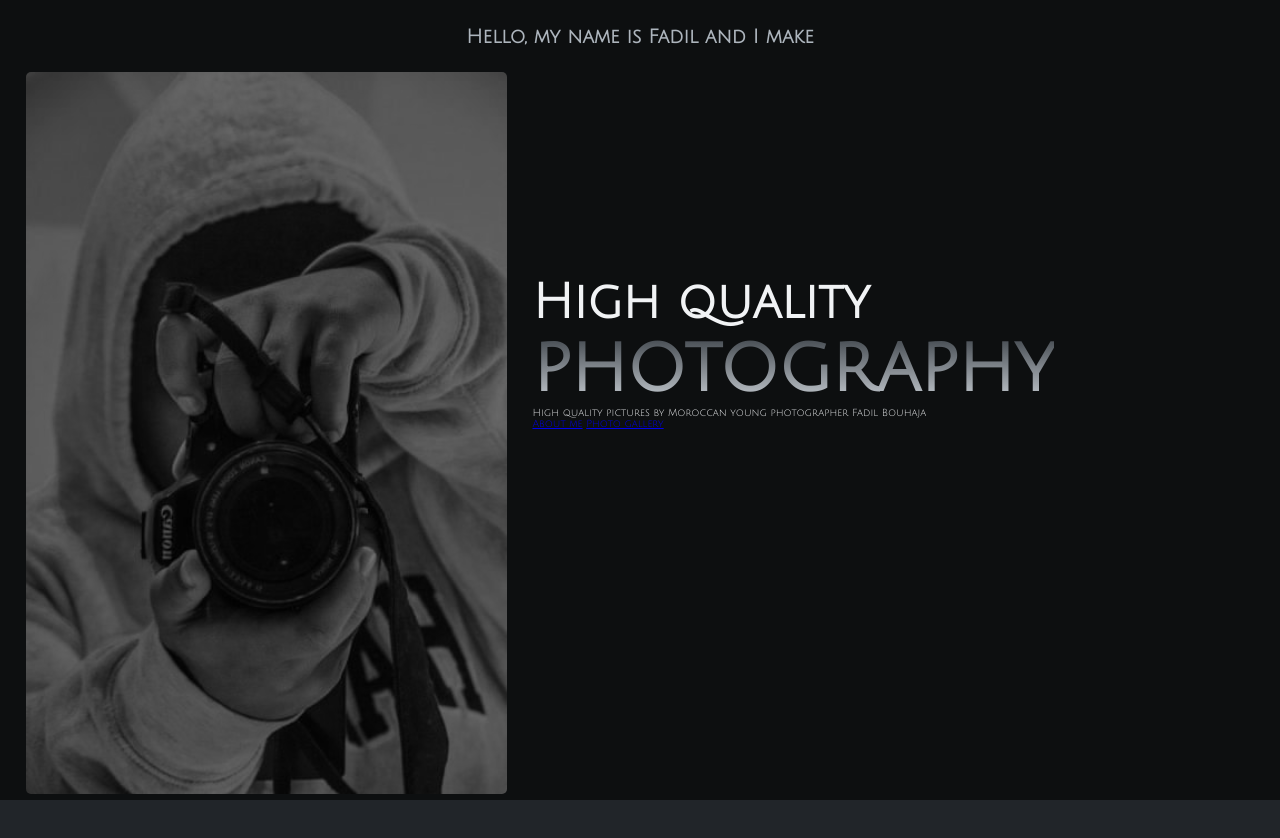
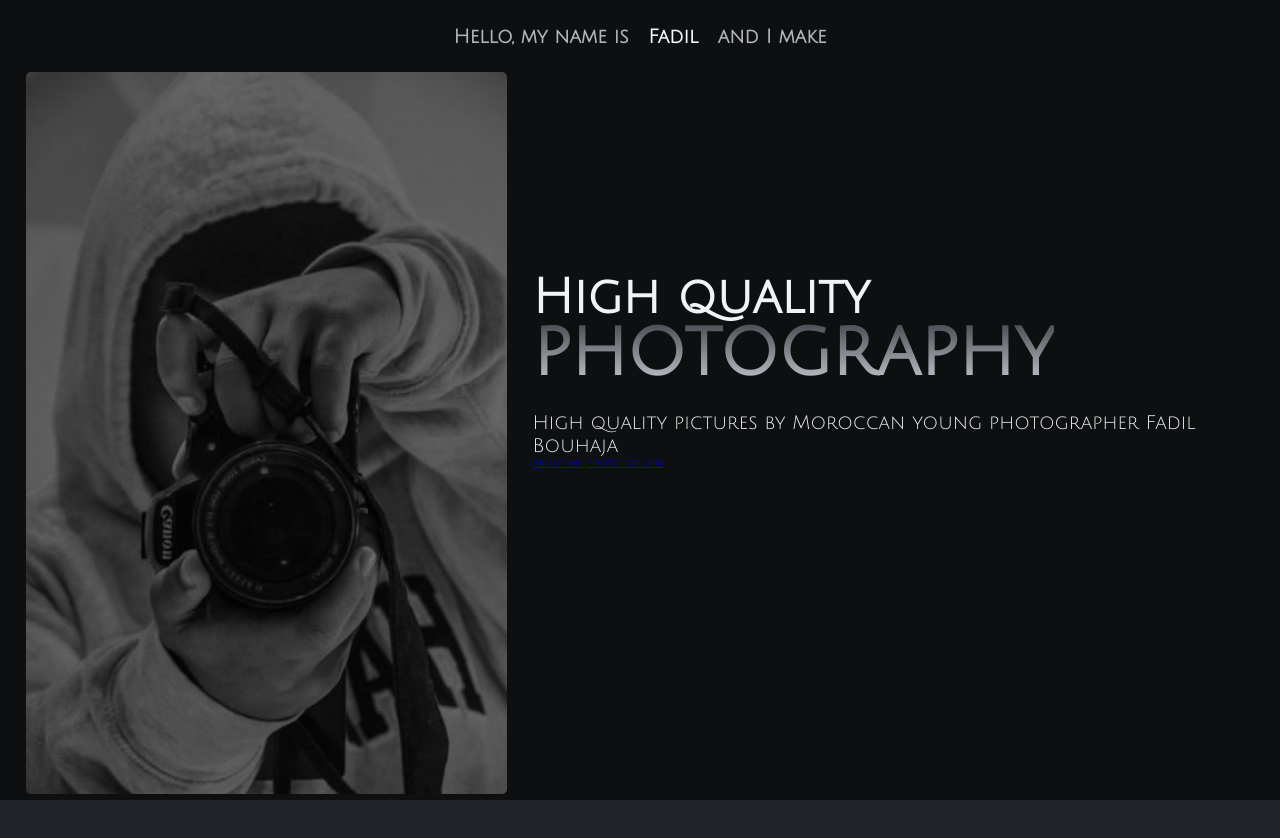
Before and after one commit to oubaycodes/Fadils-portfolio-website, a website built with Parcel: page index.html in a window 1280 px wide. Built offline with nearby package versions, Linux system fonts and the light colour scheme.

Commit message:
got back changes my dumbass forgot

```diff
--- a/index.html
+++ b/index.html
@@ -18,7 +18,10 @@
     <main>
       <header>
         <div class="header">
-          <p class="welcome-text">Hello, my name is Fadil and I make</p>
+          <p class="welcome-text">
+            Hello, my name is <span class="welcome-highlight">Fadil</span> and I
+            make
+          </p>
           <div class="content">
             <img
               class="img-header"
@@ -29,7 +32,7 @@
               <h1 class="heading-primary">
                 High quality <span class="highlight"> photography</span>
               </h1>
-              <p class="About text">
+              <p class="about-text">
                 High quality pictures by Moroccan young photographer Fadil
                 Bouhaja
               </p>
--- a/src/css/general.css
+++ b/src/css/general.css
@@ -11,3 +11,9 @@ body {
   background-color: #212529;
   font-family: "Julius Sans One", sans-serif;
 }
+.highlight {
+  font-size: 72px;
+  background: -webkit-linear-gradient(#343a40, #ced4da);
+  -webkit-background-clip: text;
+  -webkit-text-fill-color: transparent;
+}
--- a/src/css/style.css
+++ b/src/css/style.css
@@ -22,13 +22,10 @@
 .heading-primary {
   font-size: 3rem;
   text-align: start;
+  line-height: 0.9;
+  margin-bottom: 1.6rem;
 }
-.highlight {
-  font-size: 72px;
-  background: -webkit-linear-gradient(#343a40, #ced4da);
-  -webkit-background-clip: text;
-  -webkit-text-fill-color: transparent;
-}
+
 .img-header {
   width: 100%;
   border-radius: 5px;
@@ -37,3 +34,11 @@
 .text-content {
   padding: 12.8rem 0 0 0;
 }
+.about-text {
+  font-size: 1.2rem;
+  line-height: 1.2;
+}
+.welcome-highlight {
+  color: #f8f9fa;
+  margin: 0 0.8rem;
+}
```
